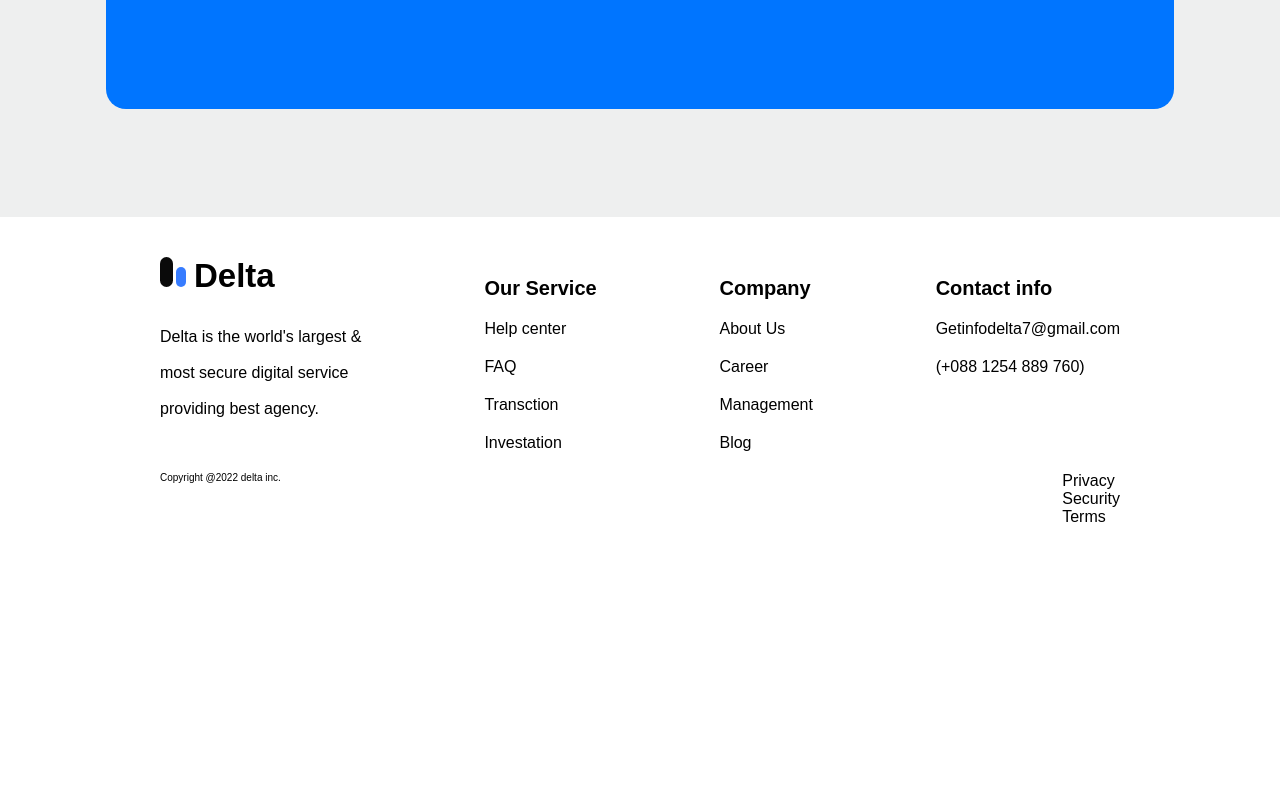
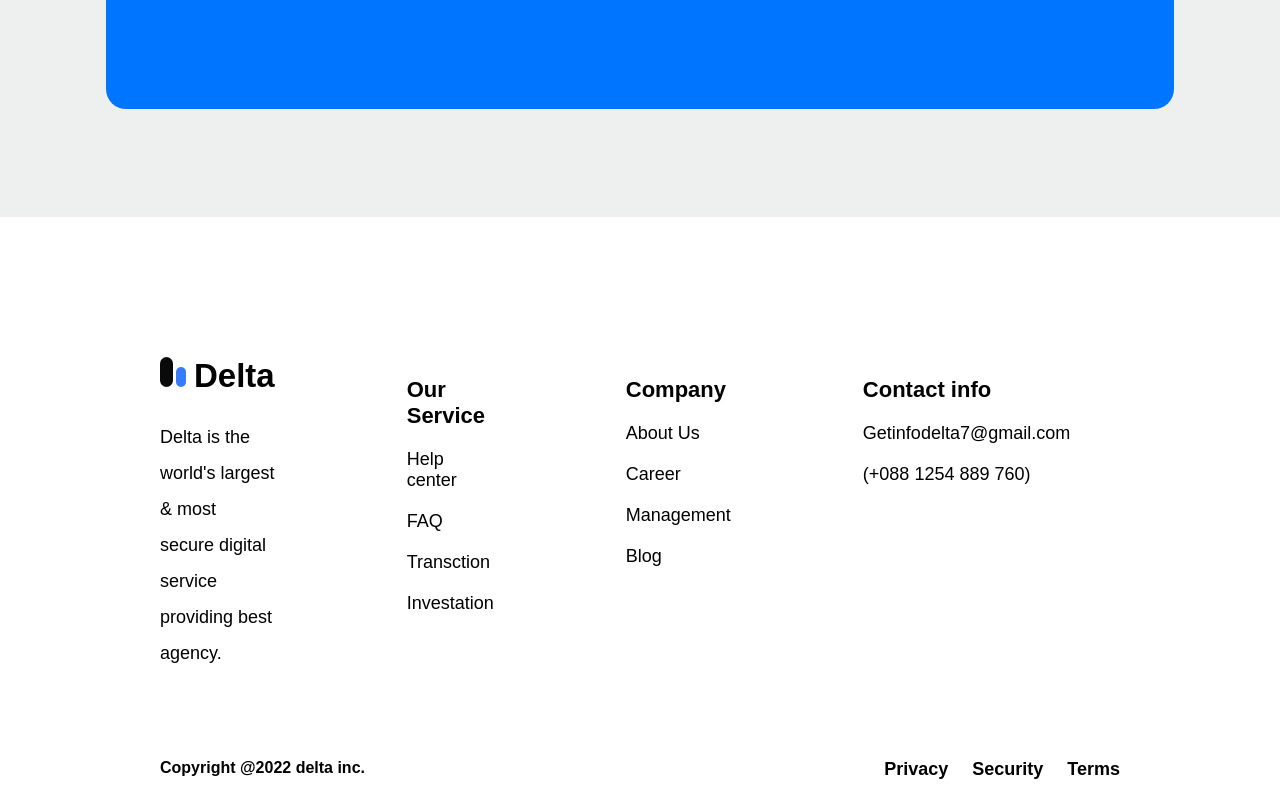
Before and after one commit to ionuser13/Delta-Project, a plain HTML site: page index.html in a window 1280 px wide. Shown: the part 7143-7943 px from the top of the page. Before the commit the page ends 7669 px from the top, so only its background shows below. Drawn offline with Linux system fonts and the light colour scheme.

Commit message:
almost finished footer

```diff
--- a/styles/style.css
+++ b/styles/style.css
@@ -685,26 +685,42 @@ header, #navbar {
 /*footer*/
 footer {
     margin: 0 var(--margin-side);
+    margin-bottom: 20px;
+    margin-top: 140px;
 }
 .upper-footer, .lower-footer {
     display: flex;
-    justify-content: space-between;
+
+}
+.upper-footer {
+    width: 94%;
+    gap: 132px;
 }
 .upper-footer ul, .lower-footer ul {
     list-style: none;
-    font-size: 1.6rem;
+    font-size: 1.8rem;
 }
 .upper-footer ul:nth-child(1) li:nth-child(2) {
     margin: 24px 0;
     line-height: 3.6rem;
 }
 .upper-footer ul:first-child {
-    width: 21%;
+    width: 24%;
 }
 .upper-footer ul:not(:first-child) li:first-child {
     font-weight: bold;
-    font-size: 2rem;
+    font-size: 2.2rem;
 }
 .upper-footer ul:not(:first-child) li {
     margin: 20px 0;
 }
+.lower-footer {
+    font-size: 1.6rem;
+    font-weight: bold;
+    margin-top: 64px;
+    justify-content: space-between;
+}
+.lower-footer ul {
+    display: flex;
+    gap: 24px;
+}
```
